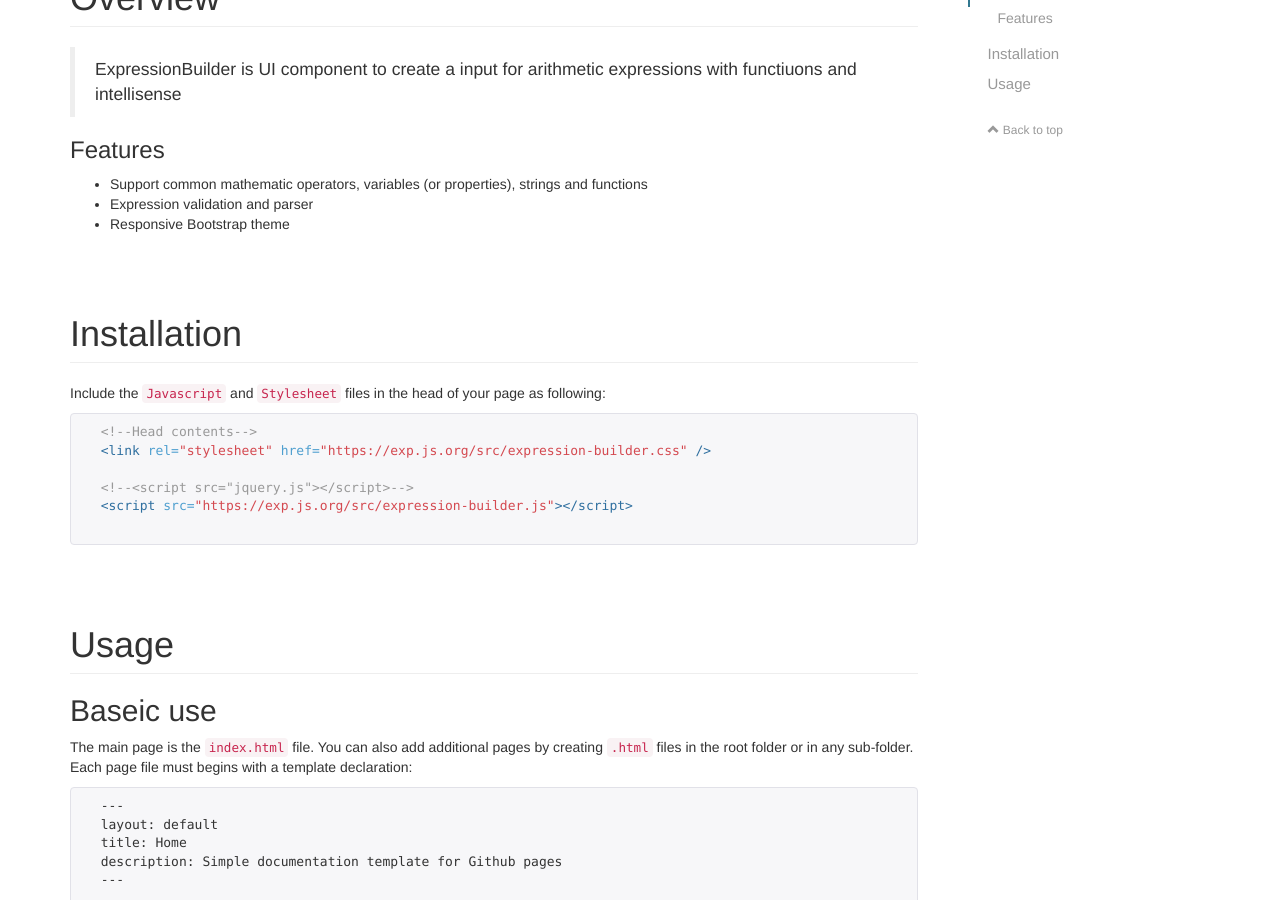
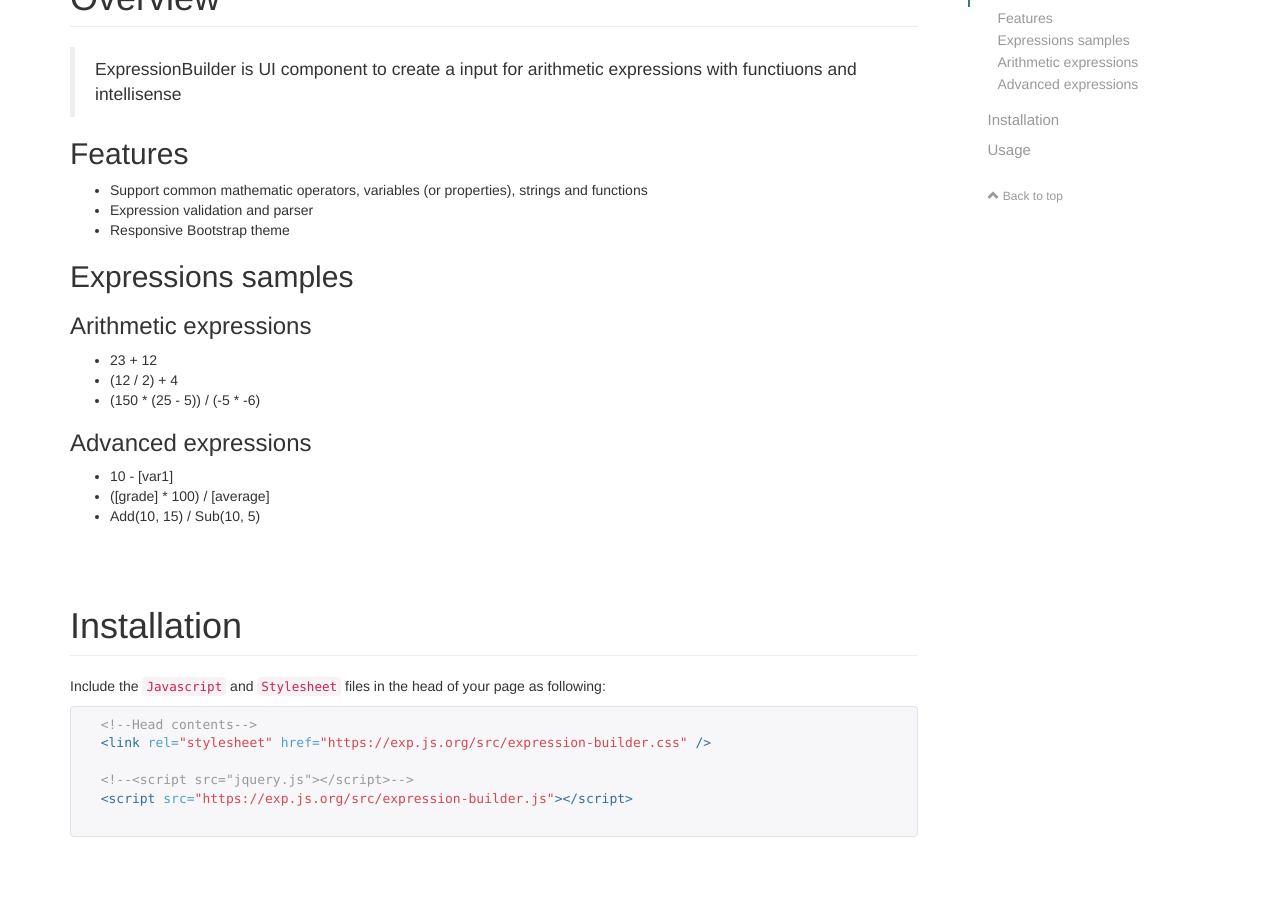
Before and after one commit to magicops/JQuery-expression-builder, a Jekyll site: the page built from index.html, in a window 1280 px wide and 900 px high, scrolled down 488 px. Built offline with Jekyll 4.4.1, drawn with Linux system fonts in a browser that asks for light colours; nearby versions of some CDN libraries.

Commit message:
index content

```diff
--- a/index.html
+++ b/index.html
@@ -12,12 +12,28 @@ isHome: true
     ExpressionBuilder is UI component to create a input for arithmetic expressions with functiuons and intellisense
   </blockquote>
 
-  <h3 id="features">Features</h3>
+  <h2 id="features">Features</h2>
 
   <ul>
     <li>Support common mathematic operators, variables (or properties), strings and functions</li>
     <li>Expression validation and parser</li>
     <li>Responsive Bootstrap theme</li>
+  </ul>
+
+  <h2 id="expressions">Expressions samples</h2>
+
+  <h3 id="arithmetic-samples">Arithmetic expressions</h3>
+  <ul>
+    <li>23 + 12</li>
+    <li>(12 / 2) + 4</li>
+    <li>(150 * (25 - 5)) / (-5 * -6)</li>
+  </ul>
+
+  <h3 id="advanced-samples">Advanced expressions</h3>
+  <ul>
+    <li>10 - [var1]</li>
+    <li>([grade] * 100) / [average]</li>
+    <li>Add(10, 15) / Sub(10, 5)</li>
   </ul>
 </section>
 
```
